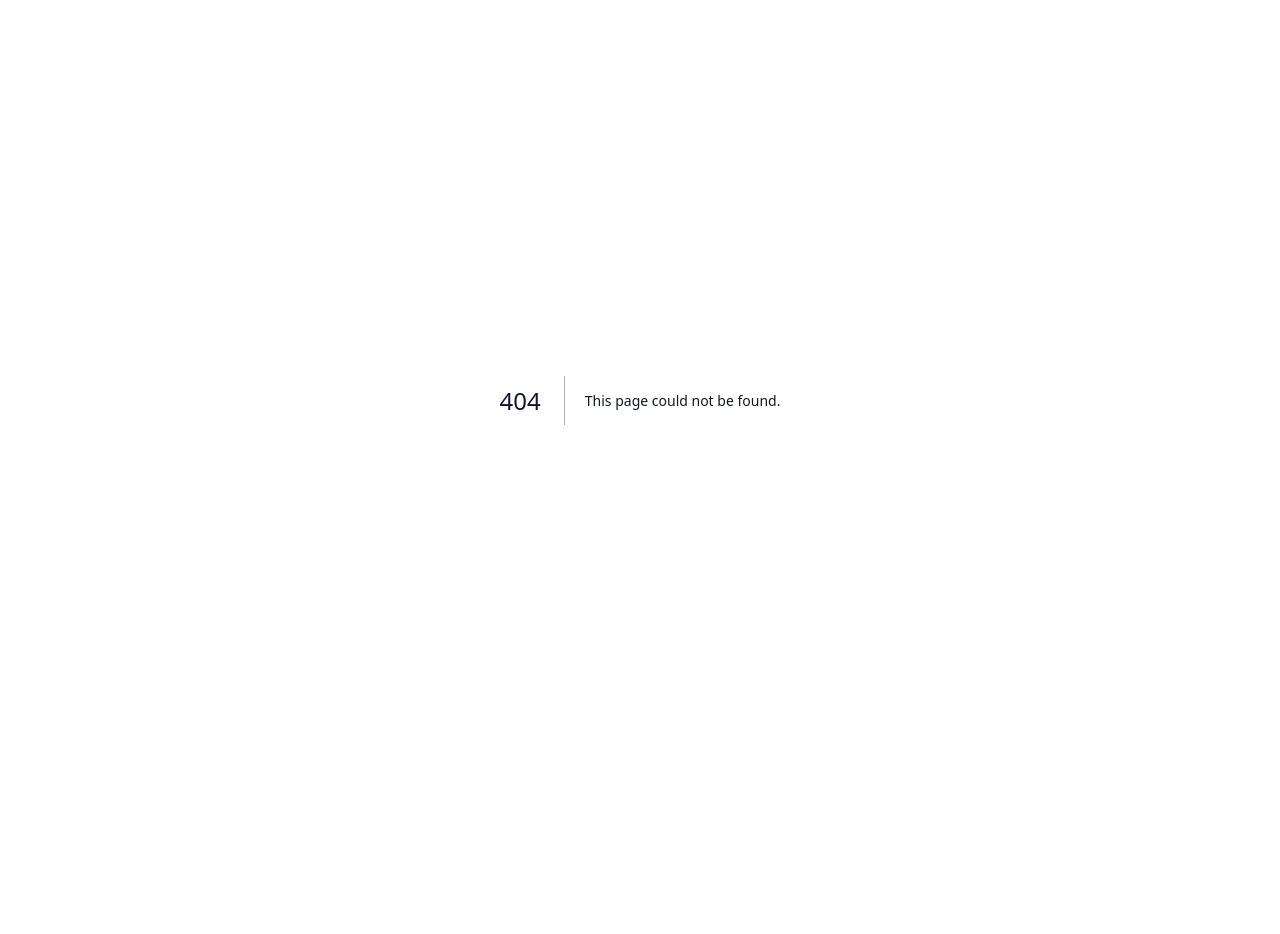
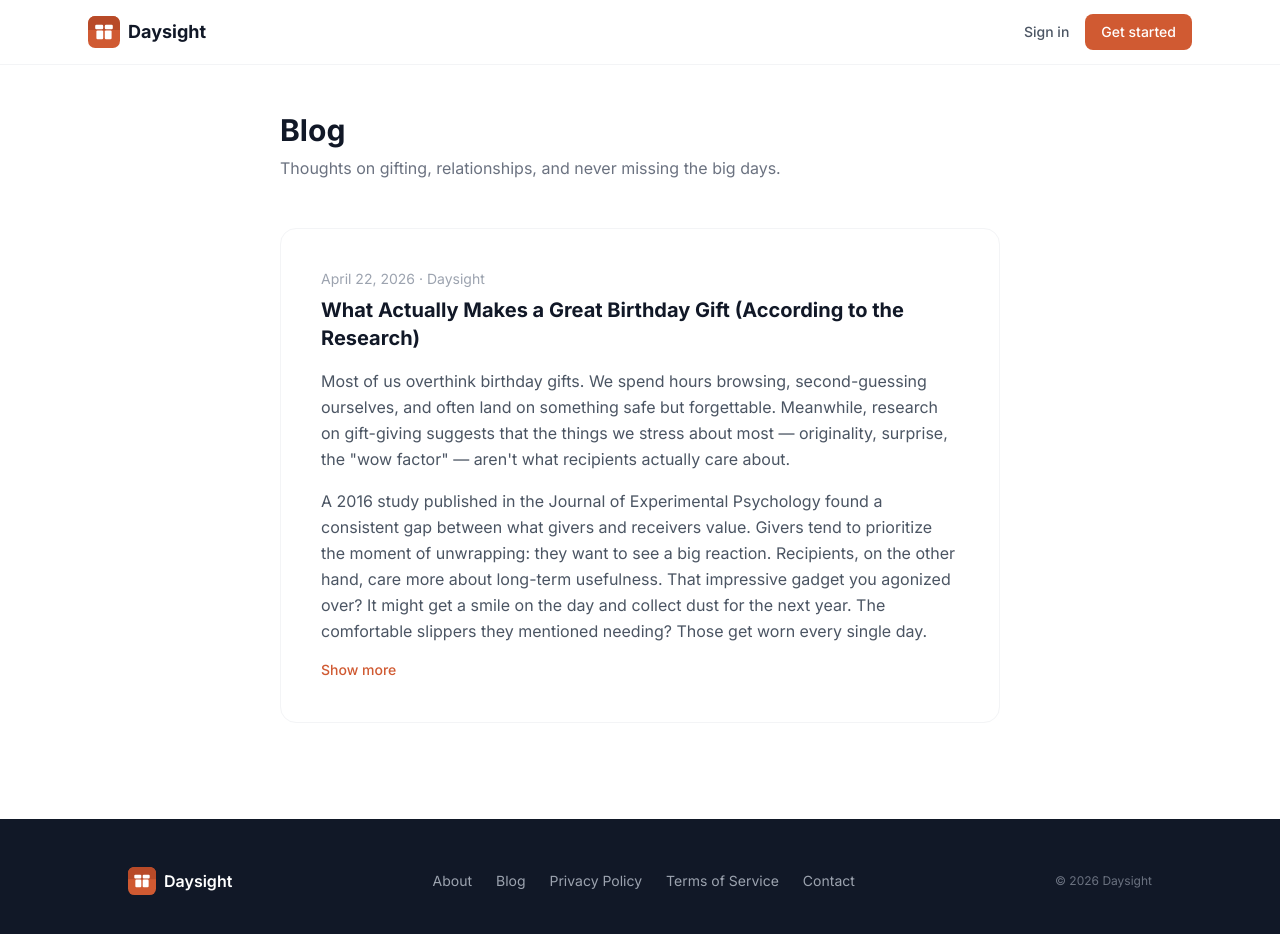
Before and after one commit to jjr2024/projectlandmarks, a Next.js app: page /blog in a window 1280 px wide. Before the commit this address had no page. Shown: the top 934 px of the page. Before the commit the page ends 800 px from the top, so only its background shows below. Built offline with nearby package versions, Linux system fonts and the light colour scheme.

Commit message:
blog creation

```diff
--- a/src/app/about/page.tsx
+++ b/src/app/about/page.tsx
@@ -74,13 +74,13 @@ export default function AboutPage() {
               <p>
                 Daysight is free, and we plan to keep it that way. When we suggest a gift in your
                 reminder email, that link is an affiliate link. If you buy through it, we earn a
-                small commission at no extra cost to you. That&apos;s the whole business model — no
-                subscriptions, no ads, no data sales.
+                small commission at no extra cost to you. As an Amazon Associate we earn from
+                qualifying purchases. That&apos;s the whole business model — no subscriptions, no
+                ads, no data sales.
               </p>
               <p>
                 You&apos;re never obligated to use our links. If you already know what to get,
-                the reminder still does its job. As an Amazon Associate we earn from qualifying
-                purchases.
+                the reminder still does its job.
               </p>
             </div>
           </div>
--- /dev/null
+++ b/src/app/blog/page.tsx
@@ -0,0 +1,104 @@
+"use client";
+
+import { useState } from "react";
+import Link from "next/link";
+import MarketingNav from "@/components/marketing-nav";
+import MarketingFooter from "@/components/marketing-footer";
+
+interface BlogPost {
+  slug: string;
+  title: string;
+  date: string;
+  paragraphs: string[];
+}
+
+/**
+ * Blog posts are stored here as static data.
+ * Sorted newest-first. Each post has a slug, title, date, and array of paragraph strings.
+ * To add a new post, add it to the top of this array.
+ */
+const POSTS: BlogPost[] = [
+  {
+    slug: "birthday-gift-best-practices",
+    title: "What Actually Makes a Great Birthday Gift (According to the Research)",
+    date: "2026-04-22",
+    paragraphs: [
+      "Most of us overthink birthday gifts. We spend hours browsing, second-guessing ourselves, and often land on something safe but forgettable. Meanwhile, research on gift-giving suggests that the things we stress about most — originality, surprise, the \"wow factor\" — aren't what recipients actually care about.",
+      "A 2016 study published in the Journal of Experimental Psychology found a consistent gap between what givers and receivers value. Givers tend to prioritize the moment of unwrapping: they want to see a big reaction. Recipients, on the other hand, care more about long-term usefulness. That impressive gadget you agonized over? It might get a smile on the day and collect dust for the next year. The comfortable slippers they mentioned needing? Those get worn every single day.",
+      "This doesn't mean practical gifts are always the answer. It means paying attention is. The best gifts tend to come from something the person actually said — an offhand comment about a book they wanted to read, a hobby they've been meaning to try, a restaurant they keep hearing about. Psychologist Ellen Langer calls this \"mindful attention,\" and it's the quality that separates a thoughtful gift from an expensive one.",
+      "Timing matters more than most people realize, too. A study from the University of Cincinnati found that gifts given slightly before the occasion — arriving early enough that the person can enjoy them during their birthday week, rather than unwrapping them at a party — were rated as more thoughtful. There's a sweet spot: early enough to show you planned ahead, but close enough that it feels personal and timely. Three weeks out is when most people start thinking about it. One week out is when most people start panicking.",
+      "Budget is another area where perception doesn't match reality. Research from the National Retail Federation puts the average birthday gift spend at around $50 to $75 for close friends and family. But multiple studies have shown that recipients can't reliably tell the difference between a $30 gift and a $90 gift in terms of how appreciated it feels. What they can tell is whether you put thought into it. A $20 book that perfectly matches their taste beats a $100 item that doesn't.",
+      "One pattern worth noting: consumable gifts — food, wine, candles, experience vouchers — tend to be underrated by givers and overrated by receivers. People hesitate to give something that \"disappears,\" but recipients consistently report higher satisfaction with consumable gifts than with physical objects. Part of this is the clutter factor. Most adults already own more things than they need. A great bottle of wine or a dinner reservation creates a memory without adding to the pile.",
+      "Group gifts are worth considering more often than people do. Pooling with two or three people lets you get something genuinely useful — a piece of luggage, a kitchen tool, a subscription the person would never buy themselves — without any single person overspending. The key is having one person take the lead on choosing the item. Gift-by-committee rarely works well.",
+      "The worst gifts, according to survey data, share a common trait: they signal that the giver didn't think about the recipient at all. Generic bath sets. Gift cards to stores the person never shops at. Anything that feels like it was grabbed in a hurry at the checkout line. People don't expect perfection, but they do notice when zero effort was involved.",
+      "If there's a single takeaway from the research, it's this: start earlier, listen more, and stop worrying about being impressive. The gifts people remember years later aren't the most expensive or the most creative — they're the ones that made the person feel known. That's a low bar to clear, but most of us keep tripping over it because we're optimizing for the wrong thing.",
+      "At Daysight, this is basically our whole philosophy. We remind you early enough to think, and we suggest gifts based on what you've told us about each person. No last-minute panic, no generic fallbacks. Just a nudge at the right time with an idea that actually fits.",
+    ],
+  },
+];
+
+function formatBlogDate(dateStr: string): string {
+  const d = new Date(dateStr + "T12:00:00");
+  return d.toLocaleDateString("en-US", { year: "numeric", month: "long", day: "numeric" });
+}
+
+function BlogPostCard({ post }: { post: BlogPost }) {
+  const [expanded, setExpanded] = useState(false);
+  const previewParagraphs = post.paragraphs.slice(0, 2);
+  const remainingParagraphs = post.paragraphs.slice(2);
+
+  return (
+    <article className="bg-white rounded-2xl border border-gray-100 p-8 md:p-10">
+      <div className="mb-4">
+        <p className="text-sm text-gray-400 mb-2">{formatBlogDate(post.date)} · Daysight</p>
+        <h2 className="text-xl font-bold text-gray-900 leading-snug">{post.title}</h2>
+      </div>
+      <div className="space-y-4 text-gray-600 leading-relaxed">
+        {previewParagraphs.map((p, i) => (
+          <p key={i}>{p}</p>
+        ))}
+        {!expanded && remainingParagraphs.length > 0 && (
+          <button
+            onClick={() => setExpanded(true)}
+            className="text-brand-600 hover:text-brand-700 font-medium text-sm"
+          >
+            Show more
+          </button>
+        )}
+        {expanded &&
+          remainingParagraphs.map((p, i) => (
+            <p key={`r-${i}`}>{p}</p>
+          ))}
+        {expanded && (
+          <button
+            onClick={() => setExpanded(false)}
+            className="text-brand-600 hover:text-brand-700 font-medium text-sm"
+          >
+            Show less
+          </button>
+        )}
+      </div>
+    </article>
+  );
+}
+
+export default function BlogPage() {
+  return (
+    <>
+      <MarketingNav />
+      <main className="max-w-3xl mx-auto px-6 pt-28 pb-24">
+        <div className="mb-12">
+          <h1 className="text-3xl font-bold text-gray-900 mb-2">Blog</h1>
+          <p className="text-gray-500">Thoughts on gifting, relationships, and never missing the big days.</p>
+        </div>
+
+        <div className="space-y-8">
+          {POSTS.map((post) => (
+            <BlogPostCard key={post.slug} post={post} />
+          ))}
+        </div>
+      </main>
+      <MarketingFooter />
+    </>
+  );
+}
--- a/src/app/page.tsx
+++ b/src/app/page.tsx
@@ -149,7 +149,7 @@ export default function Home() {
               <div className="space-y-5">
                 <BenefitRow title="Gift ideas matched to each person" description="Not generic &quot;top 10 gifts&quot; lists. Suggestions are based on the preferences you set for that specific person." />
                 <BenefitRow title="One click to buy" description="Every suggestion links straight to the product page, so you can go from &quot;oh right, that's coming up&quot; to &quot;ordered&quot; in about ten seconds." />
-                <BenefitRow title="100% free" description="We earn a small commission if you buy through one of our links. You never pay anything to use Daysight." />
+                <BenefitRow title="100% free" description="We earn a small commission if you buy through one of our links. As an Amazon Associate we earn from qualifying purchases. You never pay anything to use Daysight." />
                 <BenefitRow title="Your data stays yours" description="We encrypt everything, we don't sell or share any of it, and we only keep what we actually need to send your reminders." />
               </div>
             </div>
--- a/src/components/marketing-footer.tsx
+++ b/src/components/marketing-footer.tsx
@@ -1,4 +1,5 @@
 import Link from "next/link";
+import { DaysightLogo } from "@/components/logo";
 
 /**
  * Shared footer for public/marketing pages.
@@ -9,15 +10,12 @@ export default function MarketingFooter() {
       <div className="max-w-5xl mx-auto">
         <div className="flex flex-col md:flex-row items-center justify-between gap-6">
           <Link href="/" className="flex items-center gap-2">
-            <span className="w-7 h-7 bg-brand-600 rounded-lg flex items-center justify-center">
-              <svg className="w-3.5 h-3.5 text-white" fill="none" stroke="currentColor" viewBox="0 0 24 24">
-                <path strokeLinecap="round" strokeLinejoin="round" strokeWidth={2} d="M5 3v4M3 5h4M6 17v4m-2-2h4m5-16l2.286 6.857L21 12l-5.714 2.143L13 21l-2.286-6.857L5 12l5.714-2.143L13 3z" />
-              </svg>
-            </span>
+            <DaysightLogo size={28} />
             <span className="text-white font-semibold">Daysight</span>
           </Link>
-          <div className="flex gap-6 text-sm text-gray-400">
+          <div className="flex flex-wrap justify-center gap-6 text-sm text-gray-400">
             <Link href="/about" className="hover:text-white transition-colors">About</Link>
+            <Link href="/blog" className="hover:text-white transition-colors">Blog</Link>
             <Link href="/privacy" className="hover:text-white transition-colors">Privacy Policy</Link>
             <Link href="/terms" className="hover:text-white transition-colors">Terms of Service</Link>
             <Link href="/contact" className="hover:text-white transition-colors">Contact</Link>
--- a/src/components/sidebar.tsx
+++ b/src/components/sidebar.tsx
@@ -42,6 +42,16 @@ function IconSettings({ className }: { className?: string }) {
   );
 }
 
+function IconAbout({ className }: { className?: string }) {
+  return (
+    <svg className={className} viewBox="0 0 24 24" fill="none" stroke="currentColor" strokeWidth={1.75} strokeLinecap="round" strokeLinejoin="round">
+      <circle cx="12" cy="12" r="10" />
+      <line x1="12" y1="16" x2="12" y2="12" />
+      <line x1="12" y1="8" x2="12.01" y2="8" />
+    </svg>
+  );
+}
+
 function IconSignOut({ className }: { className?: string }) {
   return (
     <svg className={className} viewBox="0 0 24 24" fill="none" stroke="currentColor" strokeWidth={1.75} strokeLinecap="round" strokeLinejoin="round">
@@ -56,6 +66,7 @@ const NAV_ITEMS = [
   { href: "/dashboard", label: "Dashboard", icon: IconDashboard },
   { href: "/contacts", label: "Contacts", icon: IconContacts },
   { href: "/settings", label: "Settings", icon: IconSettings },
+  { href: "/about", label: "About", icon: IconAbout },
 ];
 
 export default function Sidebar({ displayName, email }: SidebarProps) {
```
